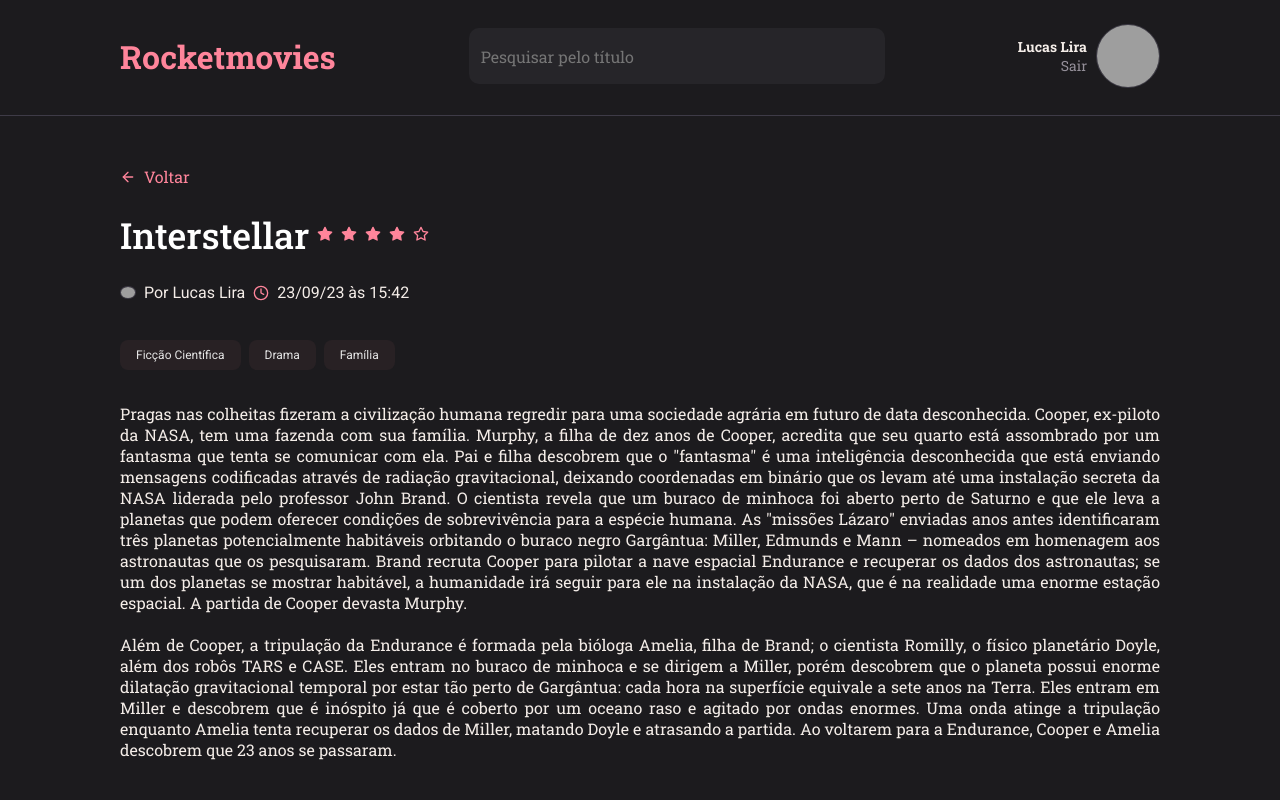
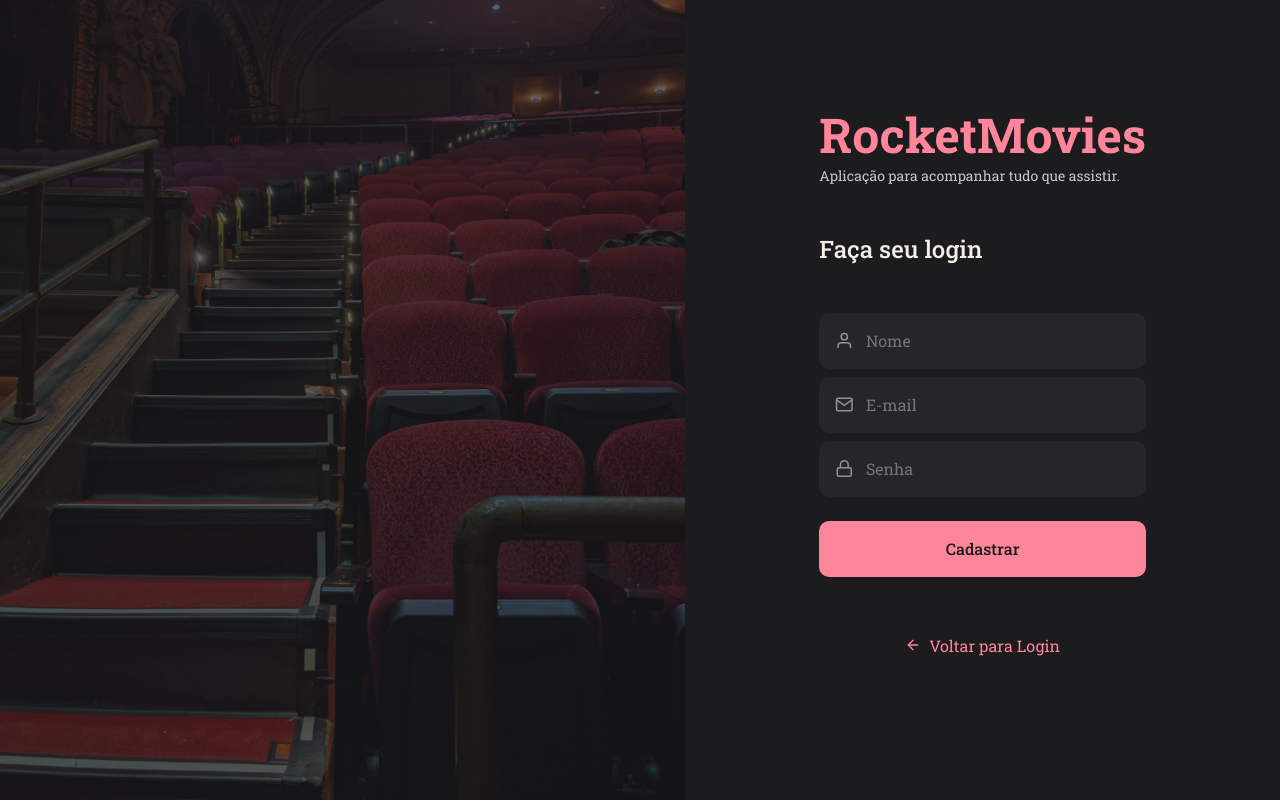
Before and after one commit to lucaslirah/rocketmovies, a React (Vite) app: page / in a window 1280 px wide. Built offline with nearby package versions, Linux system fonts and the light colour scheme; grey boxes are pictures that could not be loaded.

Commit message:
SignIn and SignUp pages created

```diff
--- a/src/components/Header/styles.js
+++ b/src/components/Header/styles.js
@@ -21,7 +21,6 @@
 `
 export const Search = styled.div`
     width: 40%;
-    margin: 0 6rem;
 `
 export const Profile = styled.div`
     display: flex;
--- a/src/components/Input/index.jsx
+++ b/src/components/Input/index.jsx
@@ -3,9 +3,8 @@
 export function Input({ icon: Icon, ...rest}){
     return(
         <Container>
-           {Icon && <Icon size={20}/>}
+           {Icon && <Icon size={21}/>}
             <input
-                type="text"
                 {...rest}
             />
         </Container>
--- a/src/components/Input/styles.js
+++ b/src/components/Input/styles.js
@@ -6,9 +6,9 @@
     display: flex;
     align-items: center;
 
+    background-color: ${({ theme }) => theme.COLORS.BACKGROUND_900};
+
     border-radius: 1rem;
-
-    background-color: ${({ theme }) => theme.COLORS.BACKGROUND_900};
 
     >input{
         height: 5.6rem;
@@ -23,9 +23,9 @@
         &:placeholder{
         color: ${({ theme }) => theme.COLORS.GRAY_900};
         }
-
-        >svg{
-            margin-left: 1rem;
-        }
+    }
+    >svg{
+        color: ${({ theme }) => theme.COLORS.GRAY_900};
+        margin-left: 1.6rem;
     }
 `
--- a/src/main.jsx
+++ b/src/main.jsx
@@ -1,15 +1,15 @@
 import { ThemeProvider } from 'styled-components'
 import GlobalStyles from './styles/global'
+import { SignUp } from './pages/SignUp'
 import ReactDOM from 'react-dom/client'
-import { Details } from './pages/Details'
 import theme from './styles/theme'
 import React from 'react'
 
 ReactDOM.createRoot(document.getElementById('root')).render(
   <React.StrictMode>
     <ThemeProvider theme={theme}>
+        <SignUp/>
       <GlobalStyles/>
-        <Details/>
     </ThemeProvider>
   </React.StrictMode>,
 )
--- a/src/pages/Home/styles.js
+++ b/src/pages/Home/styles.js
@@ -13,6 +13,7 @@
 
     >main{
         grid-area: content;
+        overflow-y: auto;
 
         padding: 5rem 12rem;
     }
--- /dev/null
+++ b/src/pages/SignIn/styles.js
@@ -0,0 +1,56 @@
+import styled from "styled-components"
+import backgroundImg from "../../assets/background.png"
+
+export const Container = styled.div`
+    height: 100vh;
+
+    display: flex;
+    align-items: stretch;
+`
+export const Form = styled.form`
+    padding: 0 13.4rem;
+
+    display: flex;
+    flex-direction: column;
+    justify-content: center;
+    align-items: center;
+
+    >h1{
+        color: ${({ theme }) => theme.COLORS.PINK};
+        font-size: 4.8rem;
+        font-weight: 700;
+    }
+
+    >p{
+        color: ${({ theme }) => theme.COLORS.GRAY_400};
+        font-size: 1.4rem;
+        font-weight: 400;
+        align-self: flex-start;
+    }
+
+    >h2{
+        color: ${({ theme }) => theme.COLORS.WHITE_800};
+        font-size: 2.4rem;
+        font-weight: 500;
+        align-self: flex-start;
+
+        margin: 4.8rem 0;
+    }
+
+    >div{
+        margin-bottom: 8px;
+    }
+
+    >button{
+        margin: 16px 0 42px 0;
+    }
+
+    >a{
+        color: ${({ theme }) => theme.COLORS.PINK};
+    }
+`
+export const Background = styled.svg`
+    flex: 1;
+    background: url(${backgroundImg}) no-repeat center center;
+    background-size: cover;
+`
--- /dev/null
+++ b/src/pages/SignUp/index.jsx
@@ -0,0 +1,31 @@
+import { FiMail, FiLock, FiUser, FiArrowLeft } from 'react-icons/fi'
+import { ButtonText } from '../../components/ButtonText'
+import { Container, Form, Background } from './styles'
+import { Button } from '../../components/Button'
+import { Input } from '../../components/Input'
+
+export function SignUp(){
+    return(
+        <Container>
+            <Background />
+
+            <Form>
+                <h1>RocketMovies</h1>
+                <p>Aplicação para acompanhar tudo que assistir.</p>
+
+                <h2>Faça seu login</h2>
+
+                <Input type="text" placeholder="Nome" icon={FiUser}/>
+
+                <Input type="email" placeholder="E-mail" icon={FiMail}/>
+
+                <Input  type="password" placeholder="Senha" icon={FiLock}/>
+
+                <Button title="Cadastrar"></Button>
+
+                <ButtonText title="Voltar para Login" icon={FiArrowLeft}/>
+            </Form>
+
+        </Container>
+    )
+}
--- /dev/null
+++ b/src/pages/SignUp/styles.js
@@ -0,0 +1,52 @@
+import styled from "styled-components"
+import backgroundImg from "../../assets/background.png"
+
+export const Container = styled.div`
+    height: 100vh;
+
+    display: flex;
+    align-items: stretch;
+`
+export const Form = styled.form`
+    padding: 0 13.4rem;
+
+    display: flex;
+    flex-direction: column;
+    justify-content: center;
+    align-items: center;
+
+    >h1{
+        color: ${({ theme }) => theme.COLORS.PINK};
+        font-size: 4.8rem;
+        font-weight: 700;
+    }
+
+    >p{
+        color: ${({ theme }) => theme.COLORS.GRAY_400};
+        font-size: 1.4rem;
+        font-weight: 400;
+        align-self: flex-start;
+    }
+
+    >h2{
+        color: ${({ theme }) => theme.COLORS.WHITE_800};
+        font-size: 2.4rem;
+        font-weight: 500;
+        align-self: flex-start;
+
+        margin: 4.8rem 0;
+    }
+
+    >div{
+        margin-bottom: 8px;
+    }
+
+    >button{
+        margin: 16px 0 42px 0;
+    }
+`
+export const Background = styled.svg`
+    flex: 1;
+    background: url(${backgroundImg}) no-repeat center center;
+    background-size: cover;
+`
```
Also changed, not shown: src/pages/Home/index.jsx (+13 -0 lines), src/pages/SignIn/index.jsx (added, +29 -0 lines), src/assets/background.png (added).
